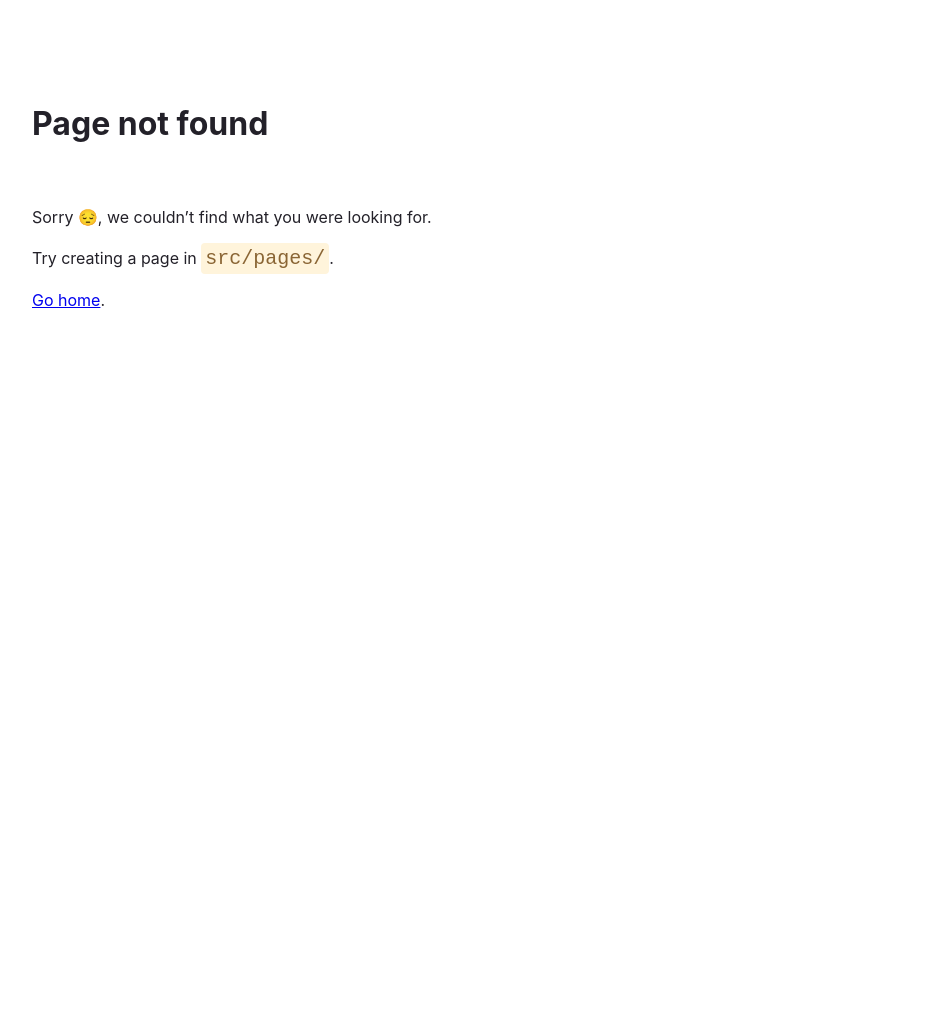
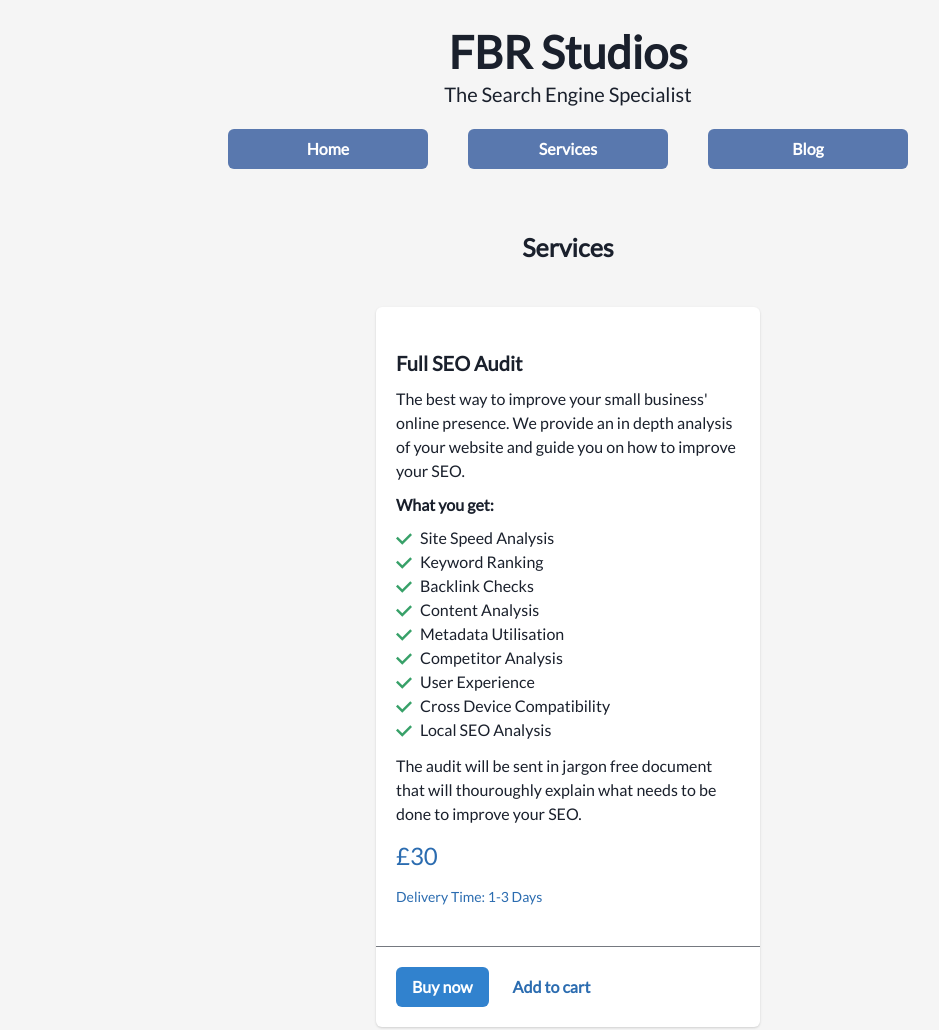
Before and after one commit to fratsma/fbr-studio, a Gatsby site: page /services in a window 1280 px wide. Before the commit this address had no page. Shown: the whole page, without its empty margins (72-1011 px from the left). Before the commit the page ends 800 px from the top, so only its background shows below. Built offline with nearby package versions, Linux system fonts and the light colour scheme; Gatsby itself is replaced by a stand-in of ours.

Commit message:
products added

```diff
--- /dev/null
+++ b/components/bestSellingServices.js
@@ -0,0 +1,74 @@
+import { Box, extendTheme, Button, ButtonGroup, Center, Heading, ChakraProvider, Text, SimpleGrid, Wrap, WrapItem, Stack, Image } from '@chakra-ui/react'
+import { Link } from 'gatsby'
+import "@fontsource/overpass"
+import "@fontsource/lato"
+import "@fontsource/questrial"
+import * as React from "react"
+import colours from '../config/colours'
+import { Card, CardHeader, CardBody, CardFooter } from '@chakra-ui/react'
+
+
+const myTheme = extendTheme({
+    fonts: {
+      heading: "lato",
+      body: "lato",
+
+    },
+    styles: {
+        global: {
+          body: {
+            bg: "#f5f5f5",
+          },
+        },
+      },
+  })
+
+export default function BestSellingServices() {
+    return(
+        <>
+
+        <Center pt={10} pb={10}>
+            <Card
+            direction={{ base: 'column', sm: 'row' }}
+            overflow='hidden'
+            variant='outline'
+            bg={colours.white}
+            width={"50%"}
+            >
+            <Image
+                objectFit='cover'
+                maxW={{ base: '100%', sm: '200px' }}
+                src='https://images.unsplash.com/photo-1667489022797-ab608913feeb?ixlib=rb-4.0.3&ixid=MnwxMjA3fDB8MHxlZGl0b3JpYWwtZmVlZHw5fHx8ZW58MHx8fHw%3D&auto=format&fit=crop&w=800&q=60'
+                alt='Caffe Latte'
+            />
+
+            <Stack>
+                <CardBody>
+                <Heading size='md'>Full SEO Audit</Heading>
+
+                <Text py='2'>
+                    The best way to improve your small business' online presence. We provide an in depth analysis of your website and guide you on how to improve your SEO.
+
+                </Text>
+
+                <Text color={colours.lightblue} fontSize='2xl'>
+                    £30
+                </Text>
+                </CardBody>
+
+                <CardFooter>
+                <Button variant='solid' bg={colours.lightblue} color={colours.white}>
+                    View More
+                </Button>
+
+                <Button variant='solid' bg={colours.lightblue} color={colours.white} marginLeft={5}>
+                    Add to Cart
+                </Button>
+                </CardFooter>
+            </Stack>
+            </Card>
+            </Center>
+
+        </>
+    )
+}
--- a/components/navbar.js
+++ b/components/navbar.js
@@ -46,11 +46,7 @@ export default function Header() {
             </Link>
 
 
-            <Link href="/webDevelopment" passHref>
-            <Button m={5} width={200} bg={colours.lightblue} color={colours.white}>SEO</Button>
-            </Link>
-
-            <Link href="/webDevelopment" passHref>
+            <Link href="/services" passHref>
             <Button m={5} width={200} bg={colours.lightblue} color={colours.white}>Services</Button>
             </Link>
 
--- /dev/null
+++ b/components/products.js
@@ -0,0 +1,111 @@
+import { Box, extendTheme, Button, ButtonGroup, Center, Heading, ChakraProvider, Text, SimpleGrid, Wrap, WrapItem , Stack, Divider,   List,
+    ListItem,
+    ListIcon,
+    OrderedList,
+    UnorderedList,} from '@chakra-ui/react'
+import { Link } from 'gatsby'
+import "@fontsource/overpass"
+import "@fontsource/lato"
+import "@fontsource/questrial"
+import * as React from "react"
+import colours from '../config/colours'
+import { Card, CardHeader, CardBody, CardFooter } from '@chakra-ui/react'
+import { MdCheckCircle, CheckIcon} from '@chakra-ui/icons'
+
+
+const myTheme = extendTheme({
+    fonts: {
+      heading: "lato",
+      body: "lato",
+
+    },
+    styles: {
+        global: {
+          body: {
+            bg: "#f5f5f5",
+          },
+        },
+      },
+  })
+
+export default function Products(props) {
+    return(
+        <>
+
+            <Card maxW='sm' bg={colours.white} margin={10} height={720}>
+            <CardBody>
+                <Stack mt='6' spacing='3'>
+                <Heading size='md'>{props.title}</Heading>
+                <Text>
+                    {props.description}
+                </Text>
+                <Heading size='sm'>{props.subTitle}</Heading>
+                <List>
+                <ListItem>
+                    <ListIcon as={CheckIcon} color='green.500' />
+                    {props.listItem1}
+                </ListItem>
+                <ListItem>
+                    <ListIcon as={CheckIcon} color='green.500' />
+                    {props.listItem2}
+                </ListItem>
+                <ListItem>
+                    <ListIcon as={CheckIcon} color='green.500' />
+                    {props.listItem3}
+                </ListItem>
+                <ListItem>
+                    <ListIcon as={CheckIcon} color='green.500' />
+                    {props.listItem4}
+                </ListItem>
+                <ListItem>
+                    <ListIcon as={CheckIcon} color='green.500' />
+                    {props.listItem5}
+                </ListItem>
+                <ListItem>
+                    <ListIcon as={CheckIcon} color='green.500' />
+                    {props.listItem6}
+                </ListItem>
+                <ListItem>
+                    <ListIcon as={CheckIcon} color='green.500' />
+                    {props.listItem7}
+                </ListItem>
+                <ListItem>
+                    <ListIcon as={CheckIcon} color='green.500' />
+                    {props.listItem8}
+                </ListItem>
+                <ListItem>
+                    <ListIcon as={CheckIcon} color='green.500' />
+                    {props.listItem9}
+                </ListItem>
+
+                </List>
+
+                <Text>
+                    {props.secondDescription}
+                </Text>
+
+                <Text color='blue.600' fontSize='2xl' >
+                    {props.price}
+                </Text>
+                <Text color='blue.600' fontSize='sm'>
+                    {props.deliveryTime}
+                </Text>
+                </Stack>
+            </CardBody>
+            <Divider />
+            <CardFooter>
+                <ButtonGroup spacing='2'>
+                <Button variant='solid' colorScheme='blue'>
+                    Buy now
+                </Button>
+                <Button variant='ghost' colorScheme='blue'>
+                    Add to cart
+                </Button>
+                </ButtonGroup>
+            </CardFooter>
+            </Card>
+
+
+        </>
+    )
+}
--- a/package.json
+++ b/package.json
@@ -16,6 +16,7 @@
   },
   "dependencies": {
     "@chakra-ui/gatsby-plugin": "^3.0.6",
+    "@chakra-ui/icons": "^2.0.15",
     "@chakra-ui/react": "^2.4.6",
     "@emotion/react": "^11.10.5",
     "@emotion/styled": "^11.10.5",
--- a/src/pages/index.js
+++ b/src/pages/index.js
@@ -7,6 +7,7 @@ import Pages from "../../components/pages"
 import { Card, CardHeader, CardBody, CardFooter } from '@chakra-ui/react'
 import MyCard from "../../components/card"
 import PurposeCard from "../../components/purposeCard"
+import BestSellingServices from "../../components/bestSellingServices"
 
 const myTheme = extendTheme({
   fonts: {
@@ -37,7 +38,9 @@ const IndexPage = () => {
         <PurposeCard/>
 
 
-        <Text align={"center"} fontSize={25} fontWeight={"bold"} pt={35}> Services </Text>
+        <Text align={"center"} fontSize={25} fontWeight={"bold"} pt={35}> Featured Products </Text>
+
+        <BestSellingServices/>
 
     </ChakraProvider>
 
--- /dev/null
+++ b/src/pages/services.js
@@ -0,0 +1,67 @@
+import * as React from "react"
+import { Text, extendTheme, ChakraProvider, Heading, Center, Button, SimpleGrid, Divider, Box, Stack, StackDivider, Wrap, WrapItem } from "@chakra-ui/react"
+import "@fontsource/overpass"
+import "@fontsource/lato"
+import Header from "../../components/navbar"
+import Pages from "../../components/pages"
+import { Card, CardHeader, CardBody, CardFooter } from '@chakra-ui/react'
+import MyCard from "../../components/card"
+import PurposeCard from "../../components/purposeCard"
+import BestSellingServices from "../../components/bestSellingServices"
+import Products from "../../components/products"
+
+const myTheme = extendTheme({
+  fonts: {
+    heading: "lato",
+    body: "lato",
+  },
+
+})
+
+
+
+const Services = () => {
+  return (
+    <ChakraProvider>
+
+        <Header/>
+
+        <Text align={"center"} fontSize={25} fontWeight={"bold"}> Services  </Text>
+
+          <Center>
+          <Products title="Full SEO Audit"
+          description="The best way to improve your small business' online presence. We provide an in depth analysis of your website and guide you on how to improve your SEO."
+          subTitle="What you get:"
+          listItem1="Site Speed Analysis"
+          listItem2="Keyword Ranking"
+          listItem3="Backlink Checks"
+          listItem4="Content Analysis"
+          listItem6="Competitor Analysis"
+          listItem5="Metadata Utilisation"
+          listItem7="User Experience"
+          listItem8="Cross Device Compatibility"
+          listItem9="Local SEO Analysis"
+
+          secondDescription="The audit will be sent in jargon free document that will thouroughly explain
+          what needs to be done to improve your SEO. "
+
+
+          price="£30"
+          deliveryTime="Delivery Time: 1-3 Days"
+          />
+
+
+
+
+        </Center>
+
+
+    </ChakraProvider>
+
+
+  )
+}
+
+export default Services
+
+export const Head = () => <title>Services</title>
```
Also changed, not shown: src/pages/webDevelopment.js (deleted, +0 -32 lines), 1 other file.
